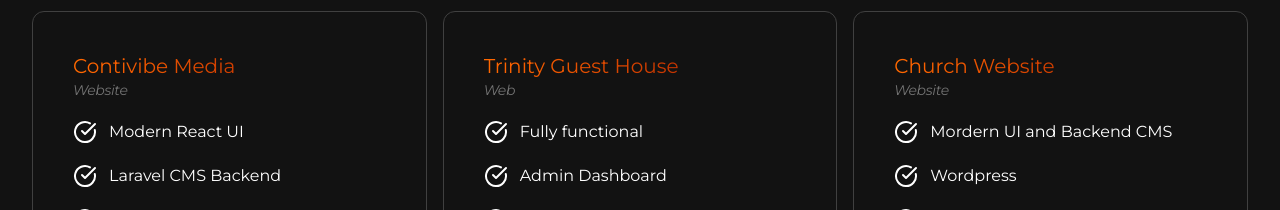
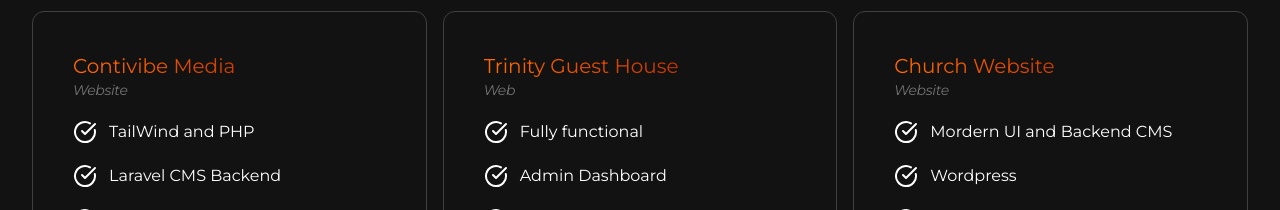
Before and after one commit to MWIYIKINWA/prosperTech.com, a React (Vite) app: page / in a window 1280 px wide. Shown: the part 1660-1870 px from the top of the page. Built offline with nearby package versions, Linux system fonts and the light colour scheme.

Commit message:
Update index.jsx

```diff
--- a/src/constants/index.jsx
+++ b/src/constants/index.jsx
@@ -95,7 +95,7 @@
     title: "Contivibe Media",
     category: "Website",
     features: [
-      "Modern React UI",
+      "TailWind and PHP",
       "Laravel CMS Backend",
       "Live Radio Integration",
       "Fast Performance"
```
